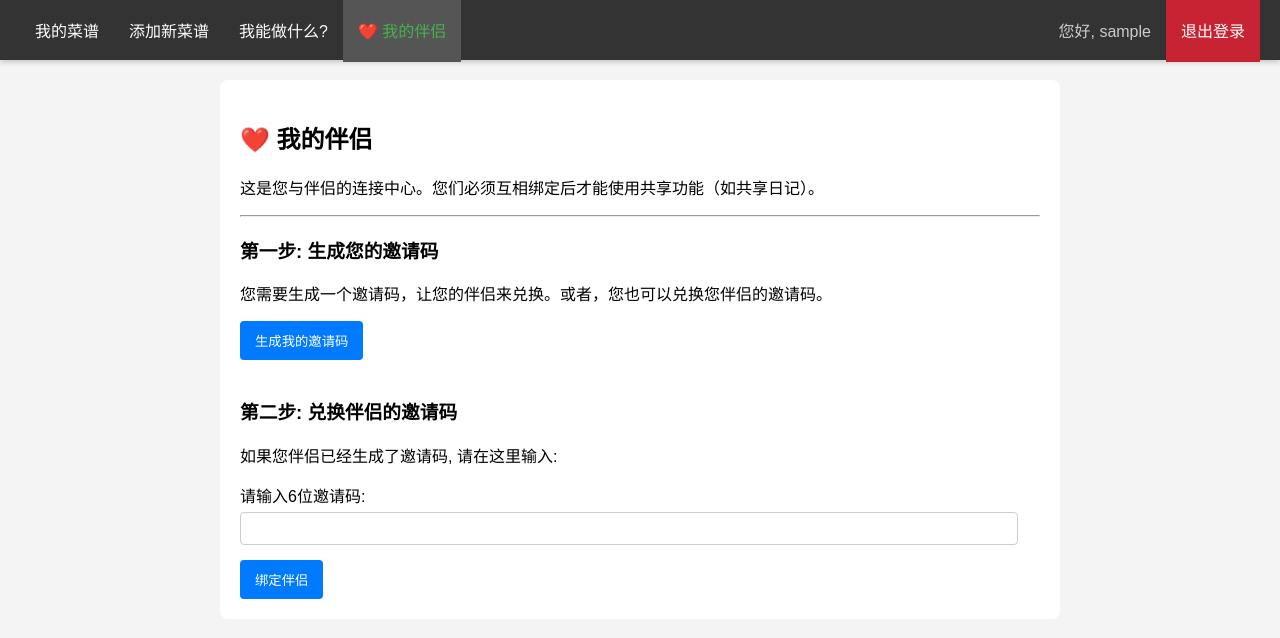
After one commit to SparrowRick/MyRecipeApp, a Flask app: page /partner in a window 1280 px wide. The commit adds this page. Shown: the top 638 px of the page. Run offline with Flask 3, Linux system fonts and the light colour scheme; the visitor is signed in with stand-in values (Sample User, id 1).

Commit message:
Feat: Add partner invite system (V2.5)

```diff
--- a/app.py
+++ b/app.py
@@ -5,6 +5,8 @@ import datetime
 from werkzeug.utils import secure_filename
 from werkzeug.security import generate_password_hash, check_password_hash
 from flask_login import LoginManager, UserMixin, login_user, logout_user, login_required, current_user
+import string # NEW: 用于生成邀请码
+import secrets # NEW: 用于生成邀请码
 # NEW: 导入 Migrate
 from flask_migrate import Migrate
 
@@ -42,6 +44,20 @@ class User(UserMixin, db.Model):
     password_hash = db.Column(db.String(200), nullable=False)
 
     recipes = db.relationship('Recipe', backref='author', lazy=True)
+    # --- NEW: 情侣关联 ---
+    # 邀请码 (一次性, 6位)
+    invite_code = db.Column(db.String(6), unique=True, nullable=True)
+    # 指向伴侣的 User.id
+    partner_id = db.Column(db.Integer, db.ForeignKey('user.id'), nullable=True)
+
+    # 建立一个“虚拟”的 partner 关系, 方便查询
+    # (这是一个复杂的关系: 1对1, 且指向自己)
+    partner = db.relationship(
+        'User',
+        remote_side=[id], # 远程的 ID
+        primaryjoin=partner_id == id, # 本地的 partner_id == 远程的 id
+        uselist=False # 关系只返回一个人, 而不是列表
+    )
 
     def set_password(self, password):
         self.password_hash = generate_password_hash(password)
@@ -367,6 +383,87 @@ def what_can_i_make():
                            partial_matches=partial_matches,
                            pantry_input=pantry_input,
                            has_searched=request.method == 'POST')
+@app.route('/partner', methods=['GET'])
+@login_required
+def partner_page():
+    # 查找您的伴侣 (通过 User.partner 关系)
+    partner = current_user.partner
+    return render_template('partner.html', partner=partner, invite_code=current_user.invite_code)
+
+@app.route('/partner/generate_code', methods=['POST'])
+@login_required
+def generate_invite_code():
+    # 如果已有伴侣, 不允许生成
+    if current_user.partner_id:
+        flash('您已经绑定了伴侣。', 'error')
+        return redirect(url_for('partner_page'))
+
+    # 如果已有邀请码, 不重新生成
+    if current_user.invite_code:
+        flash(f'您已有一个邀请码: {current_user.invite_code}', 'info')
+        return redirect(url_for('partner_page'))
+
+    # 生成一个6位的、不重复的 字母+数字 邀请码
+    while True:
+        alphabet = string.ascii_uppercase + string.digits
+        new_code = ''.join(secrets.choice(alphabet) for i in range(6))
+        # 检查这个码是否已存在
+        existing_code = User.query.filter_by(invite_code=new_code).first()
+        if not existing_code:
+            break # 找到了唯一的码
+
+    current_user.invite_code = new_code
+    try:
+        db.session.commit()
+        flash(f'您的专属邀请码是: {new_code}。请让您的伴侣用它来绑定。', 'success')
+    except Exception as e:
+        db.session.rollback()
+        flash(f'生成邀请码时出错: {e}', 'error')
+
+    return redirect(url_for('partner_page'))
+
+@app.route('/partner/redeem_code', methods=['POST'])
+@login_required
+def redeem_invite_code():
+    code_to_redeem = request.form['invite_code'].strip().upper()
+
+    # 1. 检查自己
+    if not code_to_redeem:
+        flash('请输入邀请码。', 'error')
+        return redirect(url_for('partner_page'))
+    if current_user.partner_id:
+        flash('您已经绑定了伴侣。', 'error')
+        return redirect(url_for('partner_page'))
+
+    # 2. 查找邀请码
+    user_with_code = User.query.filter_by(invite_code=code_to_redeem).first()
+
+    if not user_with_code:
+        flash('邀请码无效或不存在。', 'error')
+        return redirect(url_for('partner_page'))
+
+    # 3. 不能自己邀请自己
+    if user_with_code.id == current_user.id:
+        flash('您不能和自己绑定！', 'error')
+        return redirect(url_for('partner_page'))
+
+    # 4. (成功) 互相绑定
+    try:
+        # 绑定 A -> B
+        user_with_code.partner_id = current_user.id
+        # 绑定 B -> A
+        current_user.partner_id = user_with_code.id
+        # 消耗掉邀请码 (设为 None)
+        user_with_code.invite_code = None
+
+        db.session.commit()
+        flash(f'成功！您已和 {user_with_code.username} 绑定为情侣。', 'success')
+
+    except Exception as e:
+        db.session.rollback()
+        flash(f'绑定时发生错误: {e}', 'error')
+
+    return redirect(url_for('partner_page'))
 
 # --- 启动器 ---
 if __name__ == '__main__':
--- a/templates/base.html
+++ b/templates/base.html
@@ -54,6 +54,9 @@
         .flash { padding: 15px; margin-bottom: 15px; border-radius: 4px; list-style-type: none; }
         .flash.success { background: #d4edda; color: #155724; }
         .flash.error { background: #f8d7da; color: #721c24; }
+        /* 邀请码样式 */
+        .invite-box { background: #f0f0f0; border: 1px dashed #ccc; padding: 15px; border-radius: 8px; text-align: center; }
+        .invite-code { font-size: 2.5em; font-weight: bold; color: #333; letter-spacing: 3px; margin: 10px 0; }
     </style>
 </head>
 <body>
@@ -64,6 +67,10 @@
                 <a href="{{ url_for('index') }}" class="{{ 'active' if request.endpoint == 'index' else '' }}">我的菜谱</a>
                 <a href="{{ url_for('add_recipe') }}" class="{{ 'active' if request.endpoint == 'add_recipe' else '' }}">添加新菜谱</a>
                 <a href="{{ url_for('what_can_i_make') }}" class="{{ 'active' if request.endpoint == 'what_can_i_make' else '' }}">我能做什么?</a>
+                <!-- NEW: 新的导航链接 -->
+                <a href="{{ url_for('partner_page') }}"
+                   style="color: #4CAF50;"
+                   class="{{ 'active' if request.endpoint == 'partner_page' else '' }}">❤️ 我的伴侣</a>
 
 
             {% else %}
--- /dev/null
+++ b/templates/partner.html
@@ -0,0 +1,67 @@
+{% extends "base.html" %}
+{% block content %}
+    <h2>❤️ 我的伴侣</h2>
+
+    <p>这是您与伴侣的连接中心。您们必须互相绑定后才能使用共享功能（如共享日记）。</p>
+
+    <hr>
+
+    <!--
+      情况一: 您已经成功绑定了伴侣
+      (current_user.partner 是我们在 User 模型中定义的“虚拟”关系)
+    -->
+    {% if current_user.partner %}
+        <div class="invite-box">
+            <h3>您已绑定成功！</h3>
+            <p>您当前的伴侣是: <strong>{{ current_user.partner.username }}</strong></p>
+            <p style="color: #555;">(未来您可以在这里管理共享设置)</p>
+        </div>
+
+    <!--
+      情况二: 您还没有绑定伴侣
+    -->
+    {% else %}
+
+        <!-- 2a. 生成您自己的邀请码 -->
+        <h3>第一步: 生成您的邀请码</h3>
+        <p>您需要生成一个邀请码，让您的伴侣来兑换。或者，您也可以兑换您伴侣的邀请码。</p>
+
+        <!-- 如果您已经生成了邀请码 -->
+        {% if current_user.invite_code %}
+            <div class="invite-box">
+                <p>您的专属邀请码是 (请勿泄露给第三人):</p>
+                <!-- 我们在 base.html 中添加一些样式 -->
+                <style>
+                    .invite-box { background: #f0f0f0; border: 1px dashed #ccc; padding: 15px; border-radius: 8px; text-align: center; }
+                    .invite-code { font-size: 2.5em; font-weight: bold; color: #333; letter-spacing: 3px; margin: 10px 0; }
+                </style>
+                <div class="invite-code">{{ current_user.invite_code }}</div>
+                <p style="color: #555;">(您的伴侣登录后, 在同一页面输入此代码即可)</p>
+            </div>
+
+        <!-- 如果您还没有邀请码 -->
+        {% else %}
+            <form action="{{ url_for('generate_invite_code') }}" method="POST">
+                <button type="submit" class="btn">生成我的邀请码</button>
+            </form>
+        {% endif %}
+
+        <br>
+
+        <!-- 2b. 兑换您伴侣的邀请码 -->
+        <h3>第二步: 兑换伴侣的邀请码</h3>
+        <p>如果您伴侣已经生成了邀请码, 请在这里输入:</p>
+
+        <form action="{{ url_for('redeem_invite_code') }}" method="POST">
+            <div class="form-group">
+                <label for="invite_code">请输入6位邀请码:</label>
+                <input type="text" id="invite_code" name="invite_code"
+                       style="text-transform: uppercase; letter-spacing: 2px; text-align: center;"
+                       maxlength="6" required>
+            </div>
+            <button type="submit" class="btn">绑定伴侣</button>
+        </form>
+
+    {% endif %}
+
+{% endblock %}
```
Also changed, not shown: migrations/versions/6f65cd8ea50a_set_recipe_user_id_to_nullable_false.py (deleted, +0 -36 lines), migrations/versions/f806d84a1a21_initial_v2_5_schema.py (renamed from migrations/versions/b697c4d4d208_initial_v2_database_setup.py, +9 -5 lines).
